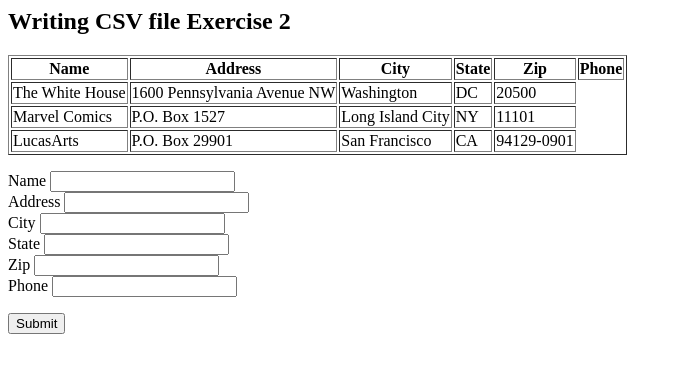
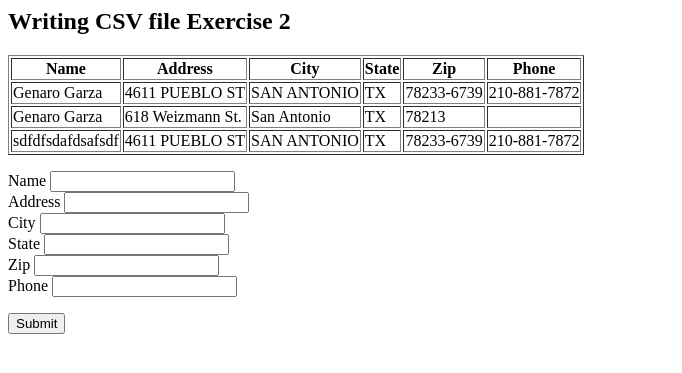
Before and after one commit to genarogarzajr/Codeup_Web_Exercises, a PHP site: page /address_book2.php in a window 1280 px wide. Shown: the top 373 px of the page, without its empty margins (0-682 px from the left). Run offline with PHP 8.4, Linux system fonts and the light colour scheme.

Commit message:
reading csv files  completed

```diff
--- a/public/address_book2.php
+++ b/public/address_book2.php
@@ -1,17 +1,26 @@
 <?php
 
 
-$address_book = [
-    ['The White House', '1600 Pennsylvania Avenue NW', 'Washington', 'DC', '20500'],
-    ['Marvel Comics', 'P.O. Box 1527', 'Long Island City', 'NY', '11101'],
-    ['LucasArts', 'P.O. Box 29901', 'San Francisco', 'CA', '94129-0901']
-];
+// $address_book = [
+//     ['The White House', '1600 Pennsylvania Avenue NW', 'Washington', 'DC', '20500'],
+//     ['Marvel Comics', 'P.O. Box 1527', 'Long Island City', 'NY', '11101'],
+//     ['LucasArts', 'P.O. Box 29901', 'San Francisco', 'CA', '94129-0901']
+// ];
 
 
 
 $filename = "data/adr_bk.csv";
-
-
+$handle = fopen($filename, 'r');
+$add_book = [];
+while (!feof($handle))
+{
+	$row = fgetcsv($handle);
+	if (is_array($row))
+	{
+		$add_book[] = $row;
+	}
+}
+fclose($handle);
 
 
 
@@ -46,9 +55,9 @@ if (!empty($_POST['name']) && !empty($_POST['address']) && !empty($_POST['city']
     $new_address['state'] = $_POST['state'];
     $new_address['zip'] = $_POST['zip'];
     $new_address['phone'] = $_POST['phone'];
-    $address_book[] = $new_address;
+    $add_book[] = $new_address;
 
-	write_csv($address_book, $filename);
+	write_csv($add_book, $filename);
 
 } else {
 
@@ -80,7 +89,7 @@ if (!empty($_POST['name']) && !empty($_POST['address']) && !empty($_POST['city']
 	<th>Zip</th>
 	<th>Phone</th>
 </tr>
-<? foreach ($address_book as $fields) : ?>
+<? foreach ($add_book as $fields) : ?>
 <tr>
 	<? foreach ($fields as $value) : ?>
 		<td><?= $value; ?></td>
--- a/public/data/adr_bk.csv
+++ b/public/data/adr_bk.csv
@@ -1,4 +1,3 @@
-"The White House","1600 Pennsylvania Avenue NW",Washington,DC,20500
-"Marvel Comics","P.O. Box 1527","Long Island City",NY,11101
-LucasArts,"P.O. Box 29901","San Francisco",CA,94129-0901
 "Genaro Garza","4611 PUEBLO ST","SAN ANTONIO",TX,78233-6739,210-881-7872
+"Genaro Garza","618 Weizmann St.","San Antonio",TX,78213,
+sdfdfsdafdsafsdf,"4611 PUEBLO ST","SAN ANTONIO",TX,78233-6739,210-881-7872
```
